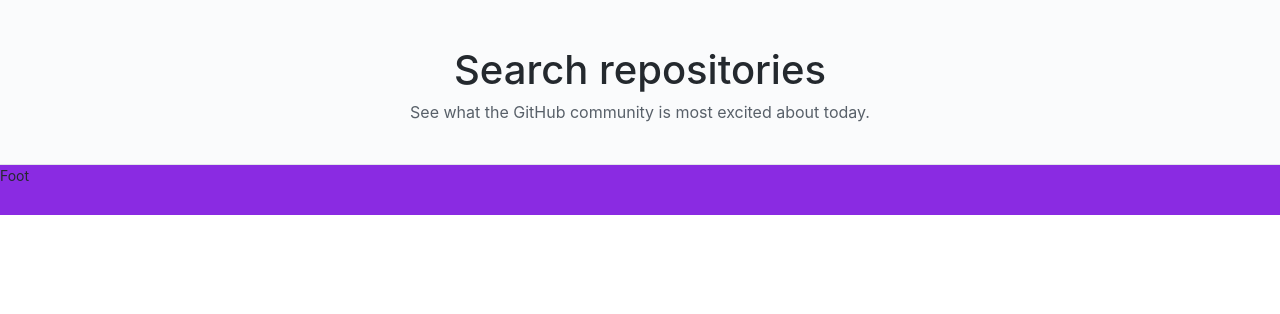
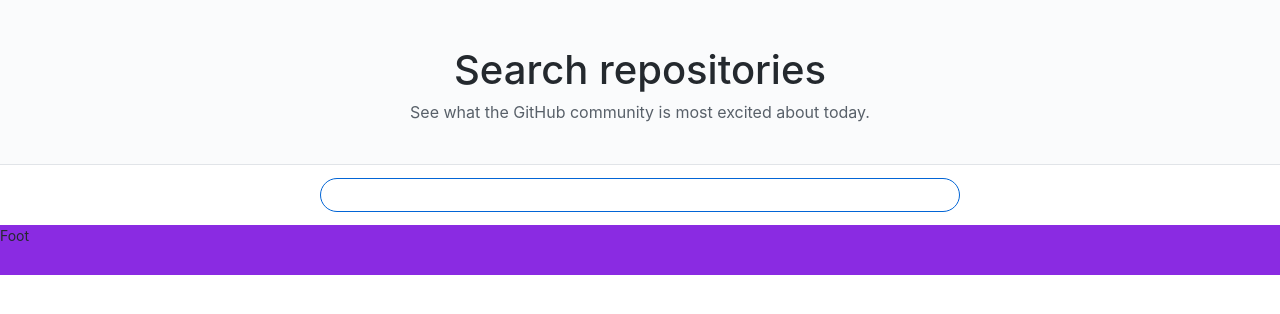
Before and after one commit to StanislavMyakishev/git-search, a React (Create React App) app: page / in a window 1280 px wide. Shown: the top 314 px of the page. Built offline with nearby package versions, Linux system fonts and the light colour scheme.

Commit message:
Added theme and search input component

```diff
--- /dev/null
+++ b/src/common/theme/breakpoints.ts
@@ -0,0 +1,15 @@
+export interface ThemeBreakpoints {
+    forPhoneOnly: number;
+    forTabletPortraitUp: number;
+    forTabletLandscapeUp: number;
+    forDesktopUp: number;
+    forBigDesktopUp: number;
+}
+
+export const breakpoints: ThemeBreakpoints = {
+    forPhoneOnly: 599,
+    forTabletPortraitUp: 600,
+    forTabletLandscapeUp: 900,
+    forDesktopUp: 1200,
+    forBigDesktopUp: 1800,
+};
--- /dev/null
+++ b/src/common/theme/colors.ts
@@ -0,0 +1,19 @@
+export interface ThemeColors {
+    white: string;
+    black: string;
+    lightGray: string;
+    lightGrayBorder: string;
+    lightGrayText: string;
+    grayBorder: string;
+    blue: string;
+}
+
+export const colors: ThemeColors = {
+    white: '#fff',
+    black: '#000',
+    lightGray: '#fafbfc',
+    lightGrayBorder: '#e1e4e8',
+    lightGrayText: '#586069',
+    grayBorder: '#b9b9b9',
+    blue: '#0265d6',
+};
--- /dev/null
+++ b/src/common/theme/fontSizes.ts
@@ -0,0 +1,11 @@
+export interface ThemeFontSizes {
+    small: string;
+    medium: string;
+    large: string;
+}
+
+export const fontSizes: ThemeFontSizes = {
+    small: '1em',
+    medium: '2em',
+    large: '3em',
+};
--- /dev/null
+++ b/src/common/theme/index.tsx
@@ -0,0 +1,19 @@
+import { DefaultTheme } from 'styled-components';
+
+import { breakpoints } from './breakpoints';
+import { colors } from './colors';
+import { fontSizes } from './fontSizes';
+
+const theme: DefaultTheme = {
+    colors: {
+        ...colors,
+    },
+    fontSizes: {
+        ...fontSizes,
+    },
+    breakpoints: {
+        ...breakpoints,
+    },
+};
+
+export default theme;
--- a/src/components/header/index.tsx
+++ b/src/components/header/index.tsx
@@ -2,8 +2,9 @@
 import styled from 'styled-components';
 
 const HeaderWrapper = styled.div`
-    background-color: #fafbfc !important;
-    border-bottom: 1px solid #e1e4e8 !important;
+    background-color: ${({ theme }) => `${theme.colors.lightGray} !important`};
+    border-bottom: ${({ theme }) =>
+        `1px solid ${theme.colors.lightGrayBorder} !important`};
 `;
 
 const StyledHeader = styled.div`
@@ -12,11 +13,13 @@
     max-width: 1012px;
     margin: 0 auto;
 
-    @media only screen and (min-width: 544px) {
+    @media only screen and (max-width: ${({ theme }) =>
+            `${theme.breakpoints.forPhoneOnly}px`}) {
         padding-right: 40px !important;
         padding-left: 40px !important;
     }
-    @media only screen and (min-width: 1012px) {
+    @media only screen and (min-width: ${({ theme }) =>
+            `${theme.breakpoints.forTabletPortraitUp}px`}) {
         padding-right: 16px !important;
         padding-left: 16px !important;
     }
@@ -24,7 +27,7 @@
 
 const HelperText = styled.p`
     margin: 0 auto;
-    color: #586069 !important;
+    color: ${(props) => `${props.theme.colors.lightGrayText}!important`};
     font-size: 16px !important;
     @media (min-width: 768px) {
         width: 50%;
--- a/src/components/loader/index.tsx
+++ b/src/components/loader/index.tsx
@@ -9,7 +9,7 @@
     display: inline-block;
     vertical-align: middle;
     text-align: center;
-    background-color: #fff;
+    background-color: ${({ theme }) => theme.colors.white}};
 `;
 
 const LoaderWrapper = styled.div`
--- /dev/null
+++ b/src/components/searchInput/index.tsx
@@ -0,0 +1,79 @@
+import React, { ReactElement, useState } from 'react';
+import styled from 'styled-components';
+
+const InputWrapper = styled.div`
+    height: 60px;
+    position: relative;
+`;
+
+const CenterWrapper = styled.div`
+    margin: 0;
+    position: absolute;
+    top: 50%;
+    left: 50%;
+    -ms-transform: translate(-50%, -50%);
+    transform: translate(-50%, -50%);
+
+    @media only screen and (max-width: ${({ theme }) =>
+            `${theme.breakpoints.forPhoneOnly}px`}) {
+        width: 80%;
+    }
+    @media only screen and (min-width: ${({ theme }) =>
+            `${theme.breakpoints.forTabletPortraitUp}px`}) {
+        width: 70%;
+    }
+    @media only screen and (min-width: ${({ theme }) =>
+            `${theme.breakpoints.forTabletLandscapeUp}px`}) {
+        width: 60%;
+    }
+    @media only screen and (min-width: ${({ theme }) =>
+            `${theme.breakpoints.forDesktopUp}px`}) {
+        width: 50%;
+    }
+    @media only screen and (min-width: ${({ theme }) =>
+            `${theme.breakpoints.forBigDesktopUp}px`}) {
+        width: 40%;
+    }
+`;
+
+const CustomTextInput = styled.input`
+    padding: 0 13px;
+    border-radius: 20px;
+    display: block;
+    margin: 0;
+    height: 34px;
+    border: ${({ theme }) => `1px solid ${theme.colors.lightGrayBorder}`};
+    outline: none;
+    font-size: ${({ theme }) => theme.fontSizes.small};
+    width: 100%;
+    box-sizing: border-box;
+
+    &:hover {
+        border-color: ${({ theme }) => theme.colors.grayBorder};
+    }
+
+    &:focus {
+        border-color: ${({ theme }) => theme.colors.blue};
+    }
+`;
+
+export default function SearchInput(): ReactElement {
+    const [inputValue, setInputValue] = useState('');
+
+    const updateSearchInput = (e: React.FormEvent<HTMLInputElement>): void => {
+        setInputValue(e.currentTarget.value);
+    };
+
+    return (
+        <InputWrapper>
+            <CenterWrapper>
+                <CustomTextInput
+                    autoFocus
+                    type="text"
+                    onChange={(e) => updateSearchInput(e)}
+                    value={inputValue}
+                />
+            </CenterWrapper>
+        </InputWrapper>
+    );
+}
--- a/src/main.tsx
+++ b/src/main.tsx
@@ -4,7 +4,9 @@
 import { History } from 'history';
 import * as React from 'react';
 import { Router } from 'react-router-dom';
+import { ThemeProvider } from 'styled-components';
 
+import theme from './common/theme';
 import Routes from './routes';
 
 interface MainProps<TCache> {
@@ -19,7 +21,9 @@
     return (
         <ApolloProvider client={client}>
             <Router history={history}>
-                <Routes />
+                <ThemeProvider theme={theme}>
+                    <Routes />
+                </ThemeProvider>
             </Router>
         </ApolloProvider>
     );
--- a/src/pages/searchPage/index.tsx
+++ b/src/pages/searchPage/index.tsx
@@ -3,6 +3,7 @@
 
 import Footer from '../../components/footer';
 import Header from '../../components/header';
+import SearchInput from '../../components/searchInput';
 
 interface AllProps {
     history: History<LocationState>;
@@ -13,6 +14,7 @@
         return (
             <div>
                 <Header />
+                <SearchInput />
                 <Footer />
             </div>
         );
```
Also changed, not shown: src/common/theme/styled.d.ts (added, +13 -0 lines), 1 other file (tests, documents, lock files or other folders).
